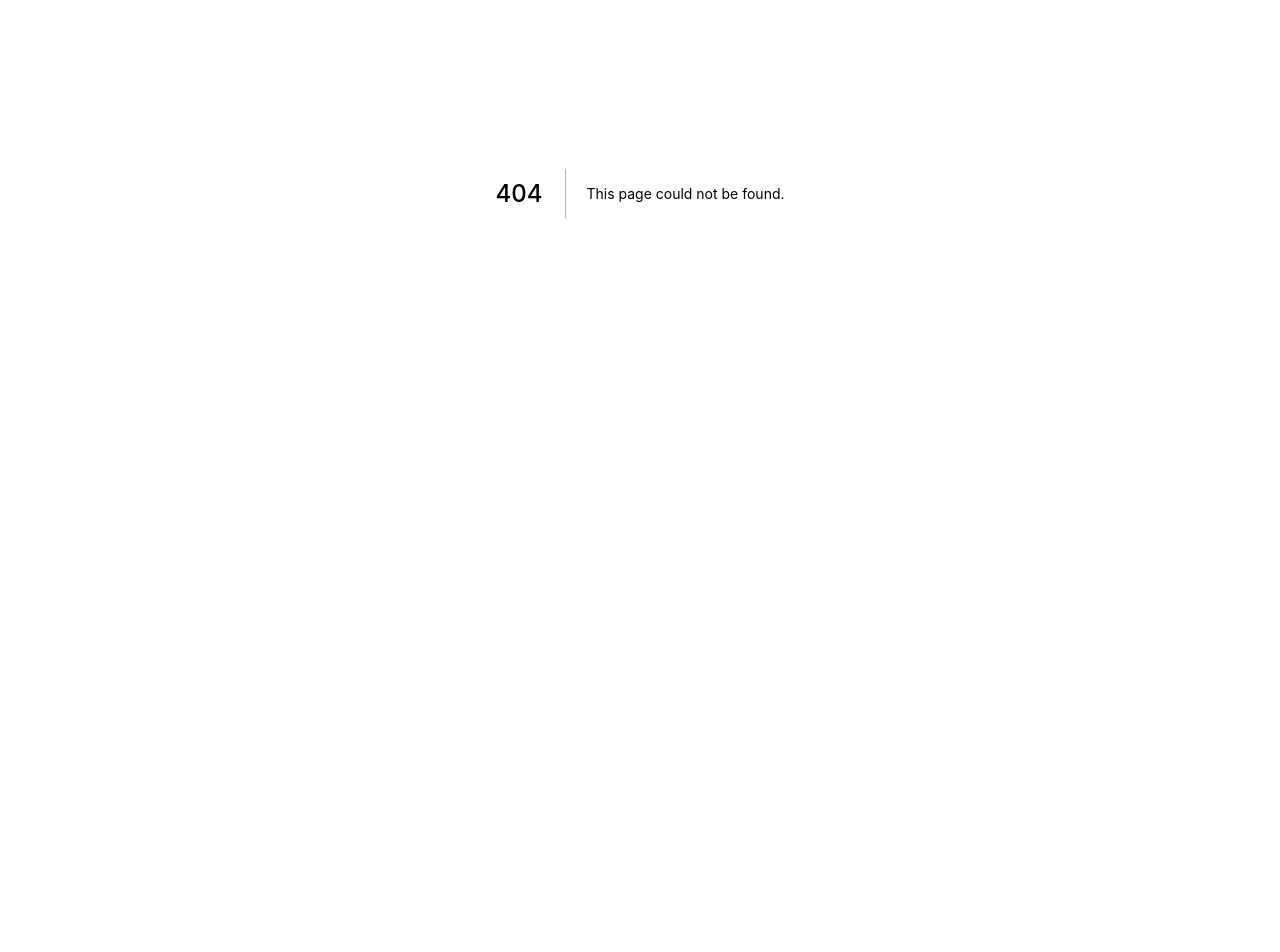
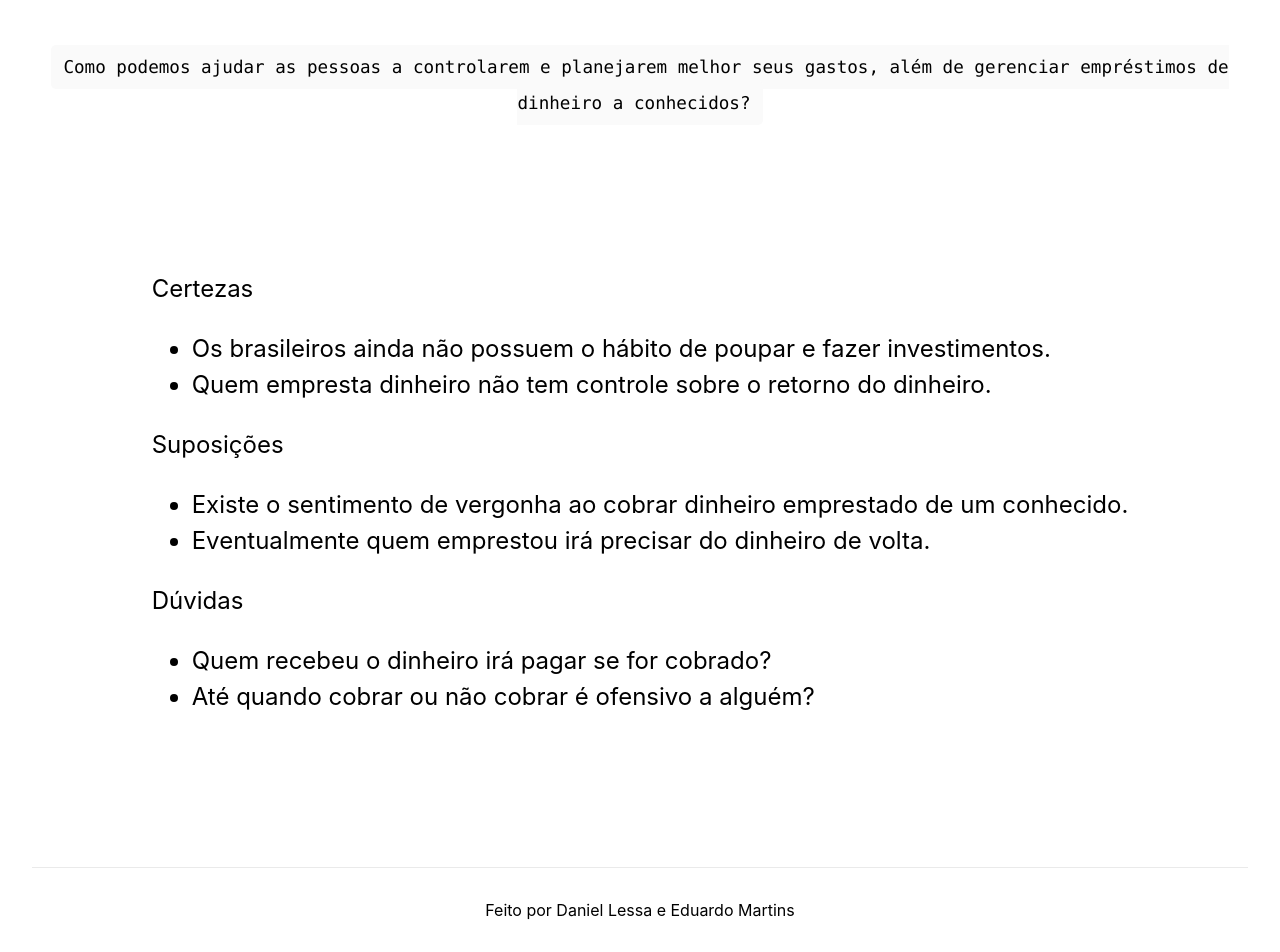
Before and after one commit to dannop/20221_IHM_TRAB, a Next.js app: page /desk_research in a window 1280 px wide. Before the commit this address had no page. Shown: the part 207-1159 px from the top of the page. Before the commit the page ends 800 px from the top, so only its background shows below. Built offline with nearby package versions, Linux system fonts and the light colour scheme.

Commit message:
Criando Desk Research

```diff
--- /dev/null
+++ b/pages/desk_research/index.js
@@ -0,0 +1,64 @@
+import Head from 'next/head';
+import styles from '../../styles/Home.module.css';
+
+export default function DeskResearch() {
+  return (
+    <div className={styles.container}>
+      <Head>
+        <title>Pay.me</title>
+        <meta name="description" content="Trabalho de IHM" />
+        <link rel="icon" href="/favicon.ico" />
+      </Head>
+
+      <a href="/">
+        <p>Voltar</p>
+      </a>
+
+      <main className={styles.main}>
+        <h1 className={styles.title}>
+          Desk Research
+        </h1>
+
+        <p className={styles.description}>
+          <code className={styles.code}>
+            Como podemos ajudar as pessoas a controlarem e planejarem melhor seus gastos, além de gerenciar empréstimos de dinheiro a conhecidos?
+          </code>
+        </p>
+
+        <div className={styles.info}>
+          <p>Certezas</p>
+          <ul>
+            <li>Os brasileiros ainda não possuem o hábito de poupar e fazer investimentos.</li>
+            <li>Quem empresta dinheiro não tem controle sobre o retorno do dinheiro.</li>
+          </ul>
+
+          <p>Suposições</p>
+          <ul>
+            <li>Existe o sentimento de vergonha ao cobrar dinheiro emprestado de um conhecido.</li>
+            <li>Eventualmente quem emprestou irá precisar do dinheiro de volta.</li>
+          </ul>
+
+          <p>Dúvidas</p>
+          <ul>
+            <li>Quem recebeu o dinheiro irá pagar se for cobrado?</li>
+            <li>Até quando cobrar ou não cobrar é ofensivo a alguém?</li>
+          </ul>
+        </div>
+      </main>
+
+      <footer className={styles.footer}>
+        <a
+          href="http://www.ic.uff.br/index.php/pt/"
+          target="_blank"
+          rel="noopener noreferrer"
+        >
+          Feito por{' '}
+          {/* <span className={styles.logo}>
+            <Image src="/vercel.svg" alt="Vercel Logo" width={72} height={16} />
+          </span> */}
+          Daniel Lessa e Eduardo Martins
+        </a>
+      </footer>
+    </div>
+  )
+}
--- a/styles/Home.module.css
+++ b/styles/Home.module.css
@@ -51,6 +51,12 @@
 }
 
 .description {
+  margin: 4rem 0;
+  line-height: 1.5;
+  font-size: 1.5rem;
+}
+
+.info {
   margin: 4rem 0;
   line-height: 1.5;
   font-size: 1.5rem;
```
Also changed, not shown: pages/index.js (+16 -15 lines).
